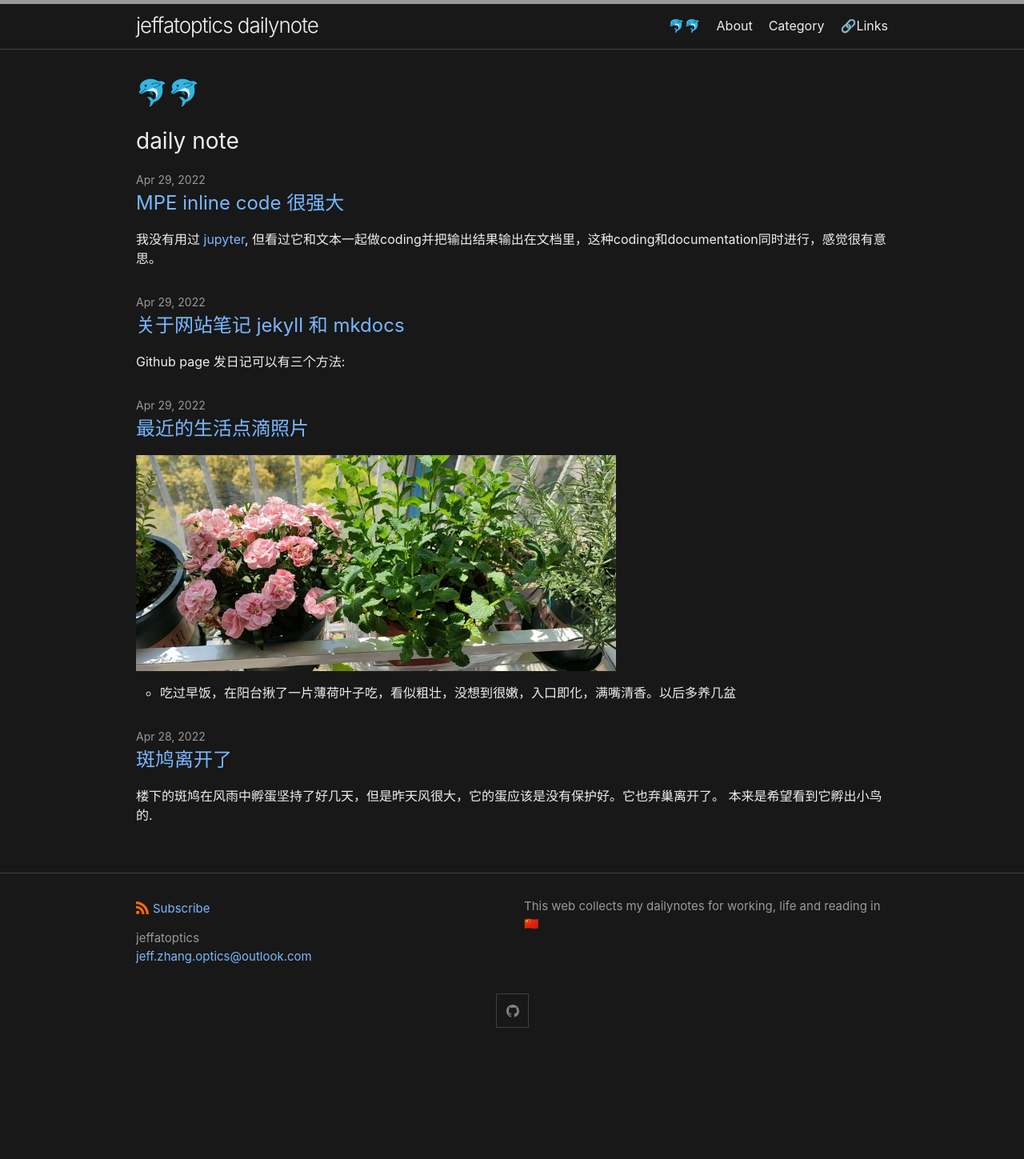
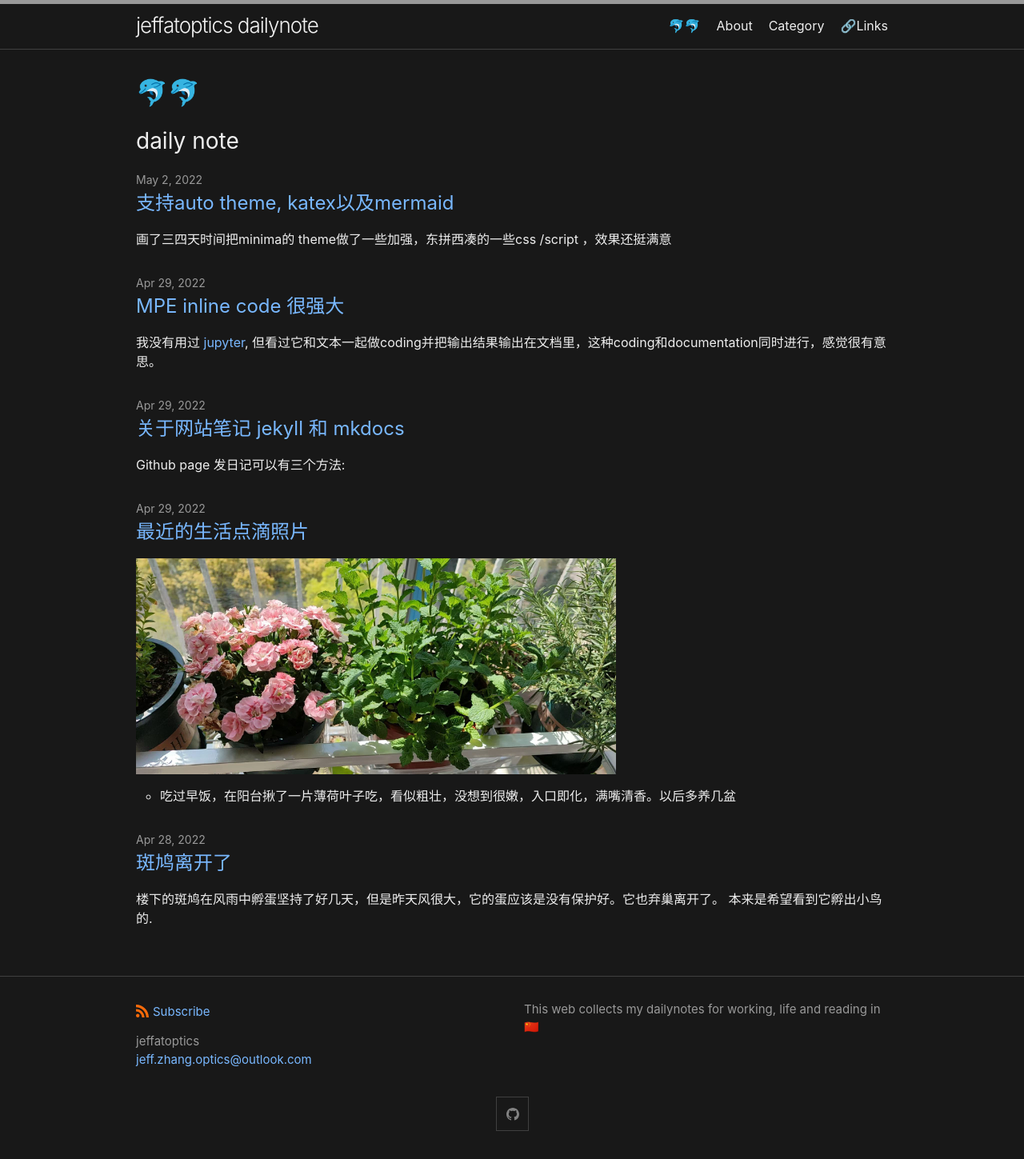
Before and after one commit to jeffatoptics/jeffblog, a Jekyll site: the page built from index.md, in a window 1280 px wide. Shown: the whole page at 80% size. Built offline with Jekyll 4.4.1, drawn with Linux system fonts in a browser that asks for light colours; before the commit the page ends 1320 px from its top, so only the background shows below that.

Commit message:
2022-05-02 make new note

```diff
--- a/_posts/2022-04-29-image-in-recent-life.md
+++ b/_posts/2022-04-29-image-in-recent-life.md
@@ -2,10 +2,9 @@
 title: 最近的生活点滴照片
 layout: post
 category: life
-tags:
 author:
 - jeffatoptics
-created: 2022-04-29 Fri-21:00
+created: 2022-04-29 Fri 21:00
 ---
 ![我的薄荷可以吃]({{ site.baseurl }}{% link assets/20220429/mymint.jpg %}){: width="600"}
 - 吃过早饭，在阳台揪了一片薄荷叶子吃，看似粗壮，没想到很嫩，入口即化，满嘴清香。以后多养几盆
@@ -25,6 +24,6 @@ created: 2022-04-29 Fri-21:00
 
 ---
 
-[⏮ home](../index.md) &nbsp; &nbsp; &nbsp; &nbsp; [🔀 category](../category.md) &nbsp; &nbsp; &nbsp; &nbsp; [◀️ prev](2022-04-29-mpe-inline-code.md) &nbsp; &nbsp; &nbsp; &nbsp; [▶️ next]()
+[⏮ home](../index.md) &nbsp; &nbsp; &nbsp; &nbsp; [🔀 category](../category.md) &nbsp; &nbsp; &nbsp; &nbsp; [◀️ prev](2022-04-29-mpe-inline-code.md) &nbsp; &nbsp; &nbsp; &nbsp; [▶️ next](./2022-05-02-make-minima-perfect.md)
 
 ---
--- /dev/null
+++ b/_posts/2022-05-02-make-minima-perfect.md
@@ -0,0 +1,43 @@
+---
+title: 支持auto theme, katex以及mermaid
+layout: post
+category: work
+math: katex
+mermaid: true
+author:
+- jeffatoptics
+created: 2022-05-02 Mon 22:40
+---
+
+画了三四天时间把minima的 theme做了一些加强，东拼西凑的一些css /script ，效果还挺满意
+
+
+$$
+f(x) = \int_{-\infty}^\infty \hat f(\xi)\,e^{2 \pi i \xi x} \,d\xi
+$$
+
+<div class="mermaid">
+graph LR
+A(This is A)----->|this is demo text|B[(this is database<br><br> demo)]
+C((This is C))--this is demo text--->B
+D{This is D}--this is demo text--->B
+
+    subgraph box
+        A---C----D
+        subgraph newbox
+        C
+        D
+        end
+    end
+    subgraph box2
+    B
+    end
+style B fill:#bbf,stroke:#000,stroke-width:4px,color:#f00,stroke-dasharray: 10 2
+linkStyle 0 stroke:#f00,stroke-width:4px
+</div>
+
+---
+
+[⏮ home](../index.md) &nbsp; &nbsp; &nbsp; &nbsp; [🔀 category](../category.md) &nbsp; &nbsp; &nbsp; &nbsp; [◀️ prev](2022-04-29-image-in-recent-life.md) &nbsp; &nbsp; &nbsp; &nbsp; [▶️ next]()
+
+---
```
Also changed, not shown: _posts/2022-04-29-jekyll-mkdocs-learning.md (+1 -2 lines), _posts/2022-04-29-mpe-inline-code.md (+1 -2 lines), .foam/templates/foamtemplate.md.
